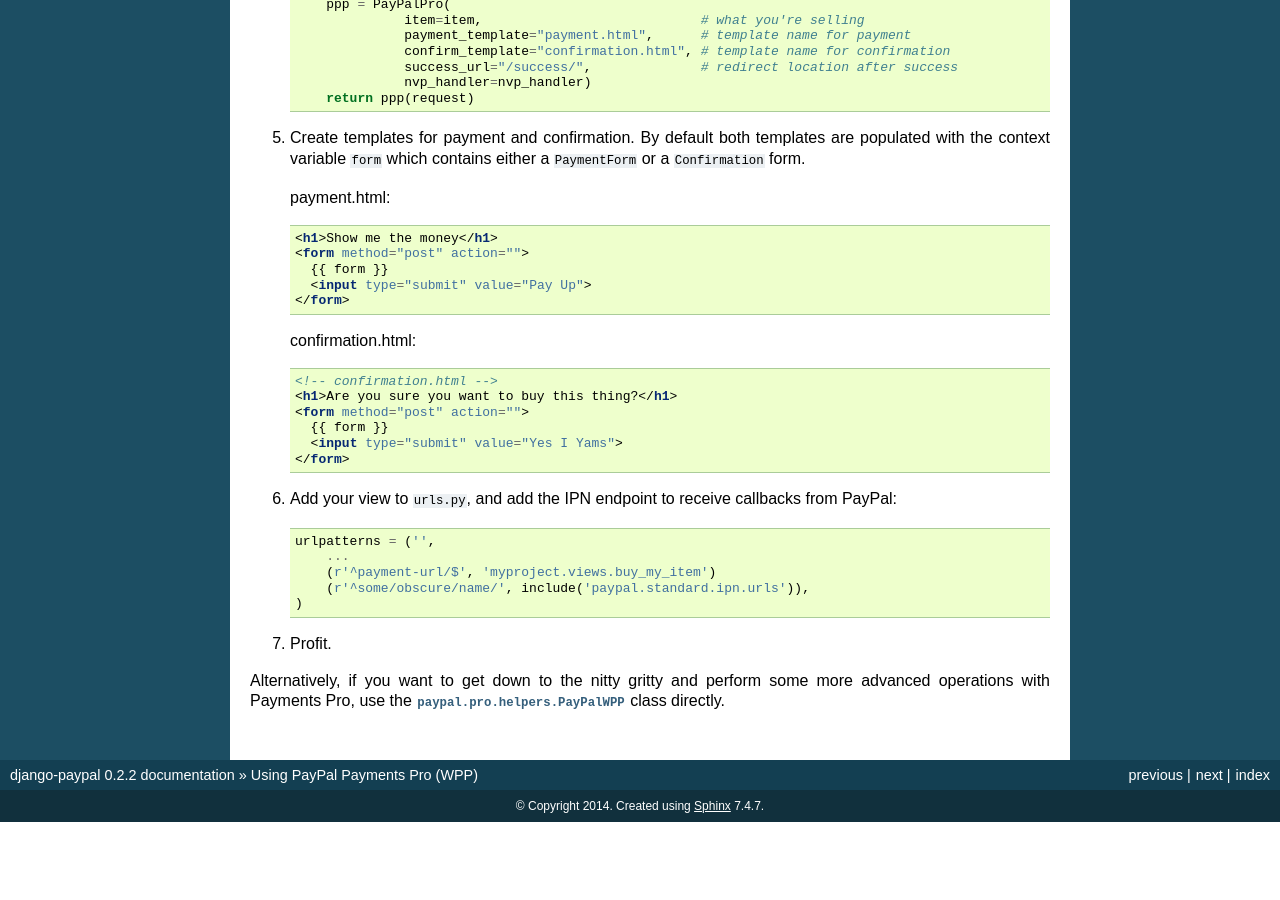
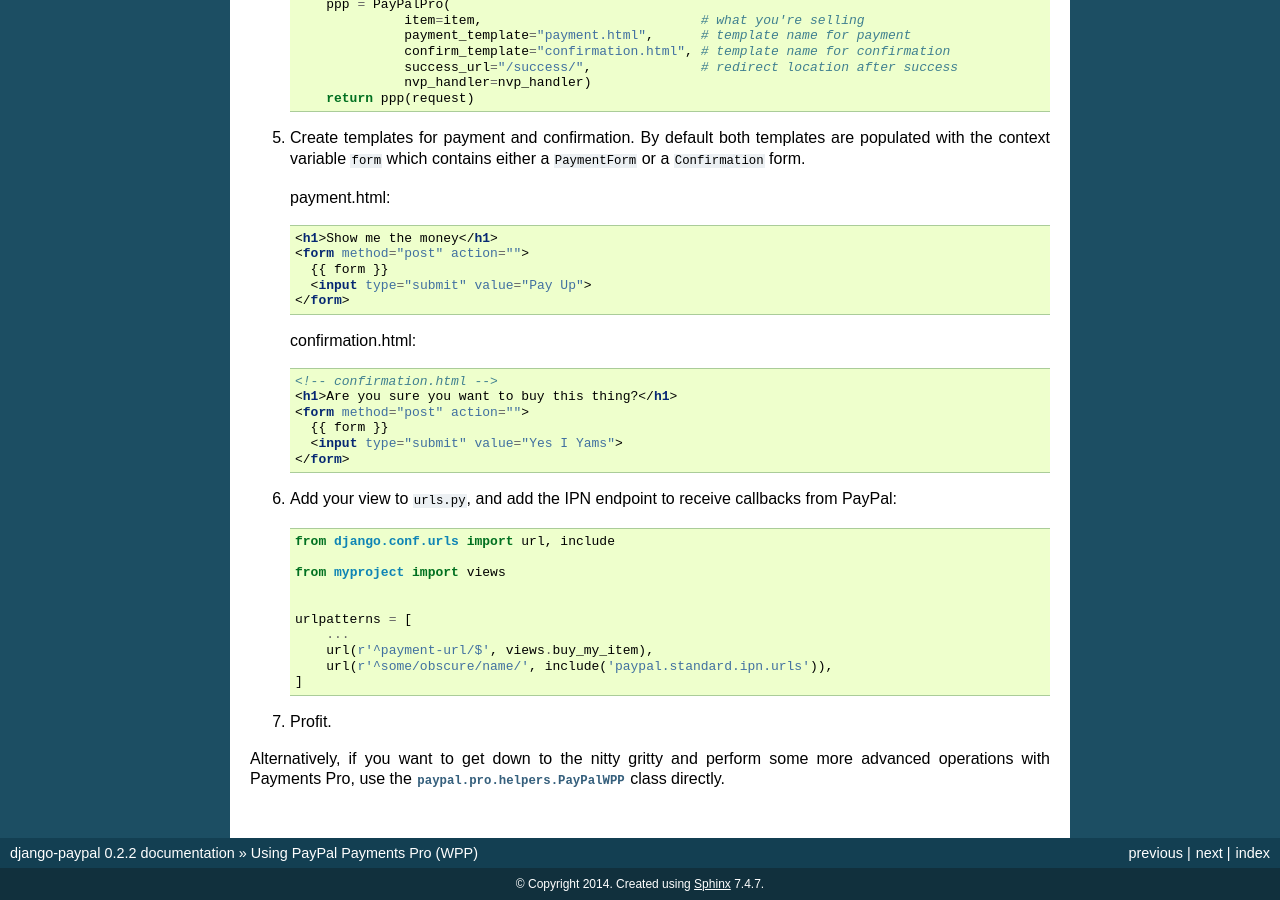
Before and after one commit to spookylukey/django-paypal, a Sphinx documentation site: the page built from docs/pro/index.rst, in a window 1280 px wide and 900 px high, scrolled down 855 px. Built offline with Sphinx 7.4.7, drawn with Linux system fonts in a browser that asks for light colours; before the commit the page ends 1677 px from its top, so only the background shows below that.

Commit message:
Converted to Django 1.8 style urlconfs

```diff
--- a/docs/pro/index.rst
+++ b/docs/pro/index.rst
@@ -93,11 +93,16 @@ to use through the provided ``PayPalPro`` class.
 
    .. code-block:: python
 
-       urlpatterns = ('',
+       from django.conf.urls import url, include
+
+       from myproject import views
+
+
+       urlpatterns = [
            ...
-           (r'^payment-url/$', 'myproject.views.buy_my_item')
-           (r'^some/obscure/name/', include('paypal.standard.ipn.urls')),
-       )
+           url(r'^payment-url/$', views.buy_my_item),
+           url(r'^some/obscure/name/', include('paypal.standard.ipn.urls')),
+       ]
 
 7. Profit.
 
```
Also changed, not shown: docs/standard/ipn.rst (+5 -3 lines), docs/standard/pdt.rst (+4 -3 lines), 4 other files.
